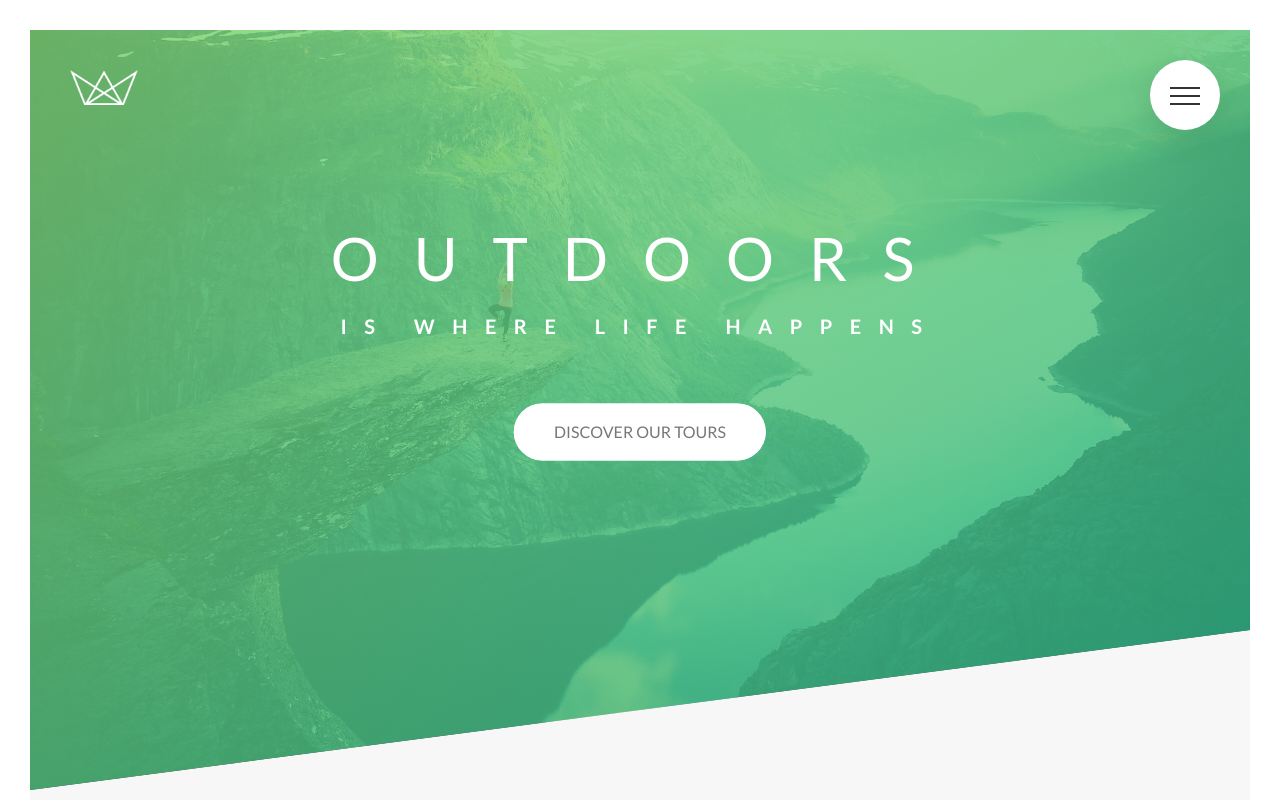
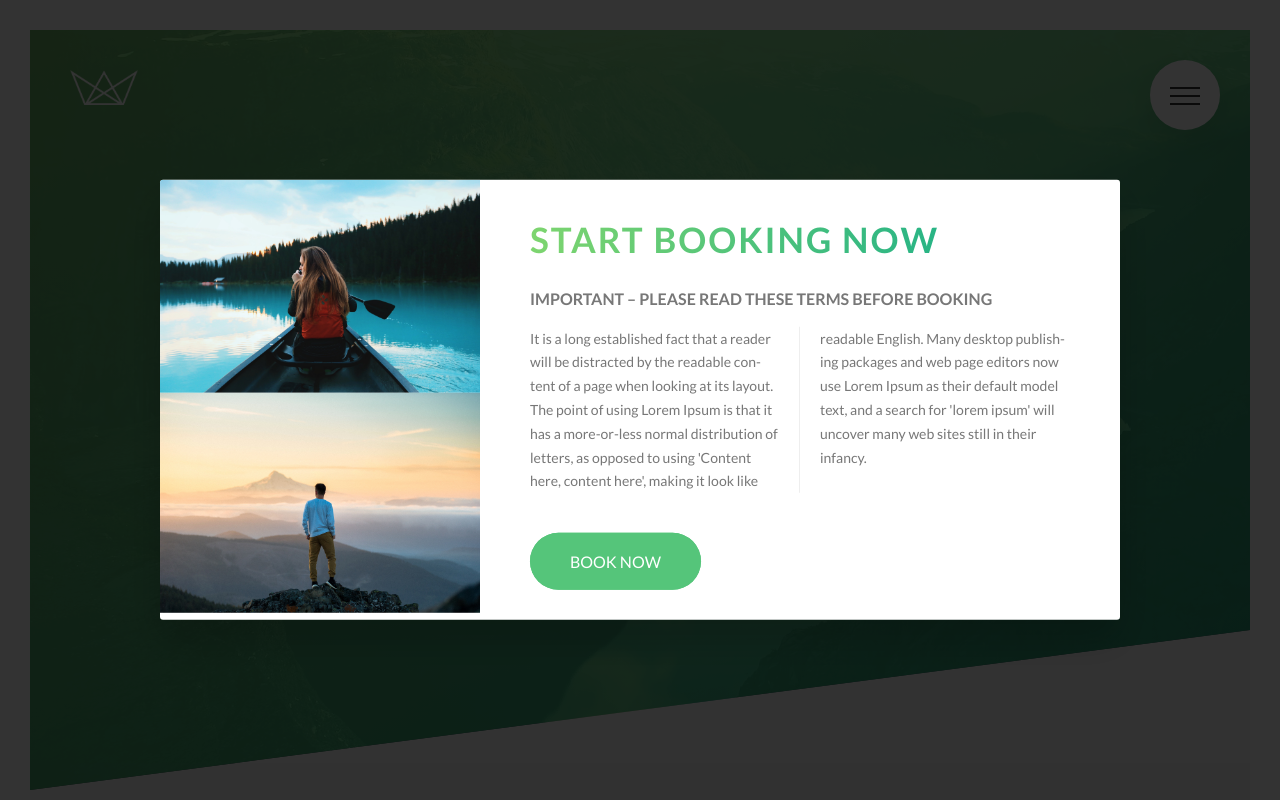
Before and after one commit to satyaki07/Natours, a website: page index.html in a window 1280 px wide. Shown: the top 800 px of the page. Drawn offline with Linux system fonts and the light colour scheme.

Commit message:
Popup add

```diff
--- a/index.html
+++ b/index.html
@@ -429,5 +429,22 @@
             </div>
         </footer>
 
+        <div class="popup">
+            <div class="popup__content">
+                 <div class="popup__left">
+                    <img src="img/nat-8.jpg" alt="Tour Photo" class="popup__img">
+                    <img src="img/nat-9.jpg" alt="Tour Photo" class="popup__img">
+                 </div>
+                 <div class="popup__right">
+                    <h2 class="heading-secondary u-margin-bottom-small">Start booking now</h2>
+                    <h3 class="heading-tertiary u-margin-bottom-small">Important &ndash; Please read these terms before booking</h3>
+                    <p class="popup__text">
+                        It is a long established fact that a reader will be distracted by the readable content of a page when looking at its layout. The point of using Lorem Ipsum is that it has a more-or-less normal distribution of letters, as opposed to using 'Content here, content here', making it look like readable English. Many desktop publishing packages and web page editors now use Lorem Ipsum as their default model text, and a search for 'lorem ipsum' will uncover many web sites still in their infancy.
+                    </p>
+                    <a href="#" class="btn btn--green">Book Now</a>
+                 </div>
+            </div>
+        </div>
+
     </body>
 </html>
--- a/sass/abstracts/_mixins.scss
+++ b/sass/abstracts/_mixins.scss
@@ -5,3 +5,10 @@
         clear: both;
     }
 }
+
+@mixin absCenter {
+    position: absolute;
+    top: 50%;
+    left: 50%;
+    transform: translate(-50%, -50%);
+}
--- /dev/null
+++ b/sass/components/_popup.scss
@@ -0,0 +1,53 @@
+.popup {
+    height: 100vh;
+    width: 100%;
+    top: 0;
+    left: 0;
+    position: fixed;
+    background-color: rgba($color-black, .8);
+    z-index: 9999;
+
+    &__content {
+        @include absCenter;
+        width: 75%;
+        background-color: $color-white;
+        box-shadow: 0 2rem 4rem rgba($color-black, .2);
+        border-radius: 3px;
+        display: table;
+        overflow: hidden;
+    }
+
+    &__left {
+        width: 33.3333%;
+        display: table-cell;
+    }
+
+    &__right {
+        width: 66.66667%;
+        display: table-cell;
+        vertical-align: middle;
+        padding: 3rem 5rem;
+    }
+
+    &__img {
+        display: block;
+        width: 100%;
+    }
+
+    &__text {
+        font-size: 1.4rem;
+        margin-bottom: 4rem;
+
+        -moz-column-count: 2;
+        -moz-column-gap: 4rem;
+        -moz-column-rule: 1px solid $color-grey-light-2;
+        column-count: 2;
+        column-gap: 4rem;
+        column-rule: 1px solid $color-grey-light-2;
+
+        -moz-hyphens: auto;
+        -webkit-hyphens: auto;
+        -ms-hyphenate-limit-chars: auto;
+        hyphens: auto;
+    }
+}
--- a/sass/main.scss
+++ b/sass/main.scss
@@ -13,6 +13,7 @@
 @import "components/composition";
 @import "components/feature-box";
 @import "components/form";
+@import "components/popup";
 @import "components/story";
 
 @import "layout/footer";
```
Also changed, not shown: css/style.css.
